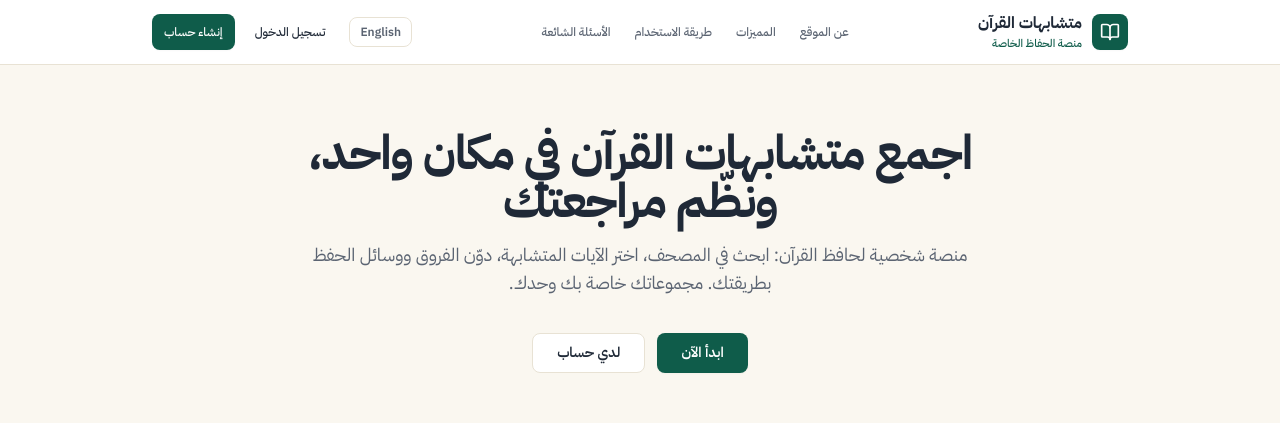
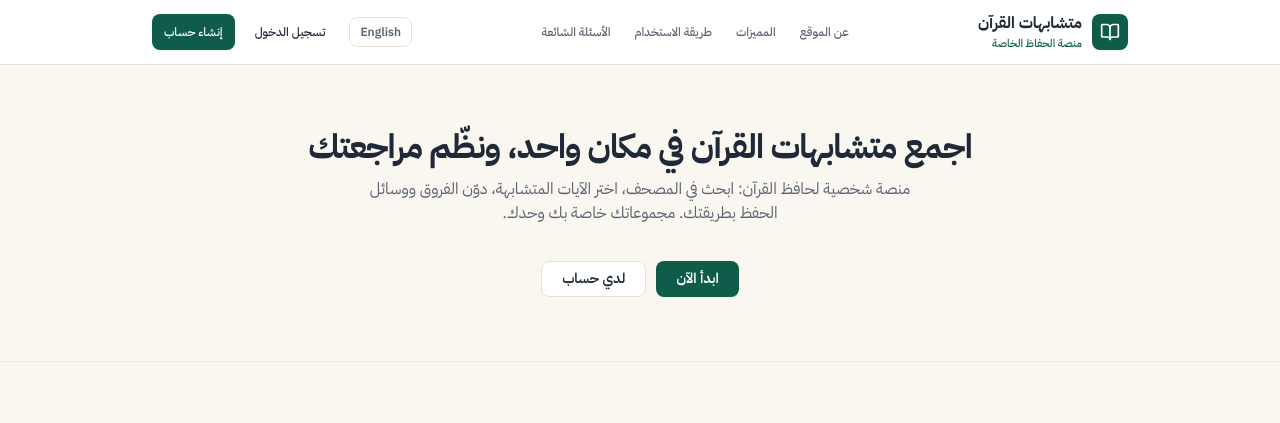
Before and after one commit to Youssef-elmohamadi/Similarities, a React (Vite) app: page / in a window 1280 px wide. Shown: the top 423 px of the page. Built offline with nearby package versions, Linux system fonts and the light colour scheme; no server answers.

Commit message:
fix: add vercel rewrites, hero typography sizing and live CORS verify

```diff
--- a/src/pages/LandingPage.tsx
+++ b/src/pages/LandingPage.tsx
@@ -270,22 +270,22 @@ export const LandingPage: React.FC = () => {
         <section className="py-6 sm:py-12 md:py-16 px-4 sm:px-6 border-b border-border/50">
           <div className="max-w-5xl mx-auto space-y-6 md:space-y-8 text-center">
             {/* Main Headline & Subtext */}
-            <div className="space-y-3 md:space-y-4 max-w-3xl mx-auto">
-              <h1 className="text-2xl sm:text-4xl md:text-5xl font-bold tracking-tight text-text-primary leading-[1.25]">
+            <div className="space-y-2.5 sm:space-y-3 max-w-2xl mx-auto">
+              <h1 className="text-xl sm:text-2xl md:text-3xl lg:text-[2.1rem] font-bold tracking-tight text-text-primary leading-[1.35]">
                 {tData.hero.h1}
               </h1>
-              <p className="text-sm sm:text-base md:text-lg text-text-secondary leading-relaxed max-w-2xl mx-auto">
+              <p className="text-xs sm:text-sm md:text-base text-text-secondary leading-relaxed max-w-xl mx-auto">
                 {tData.hero.subtext}
               </p>
             </div>
 
             {/* Action Buttons (Visible on mobile 360x640 above the fold) */}
-            <div className="flex flex-row items-center justify-center gap-3 pt-1">
+            <div className="flex flex-row items-center justify-center gap-2.5 pt-1">
               <Link to="/register">
                 <Button
                   variant="primary"
-                  size="md"
-                  className="min-h-[44px] px-6 text-sm font-semibold shadow-xs"
+                  size="sm"
+                  className="min-h-[40px] px-5 text-xs sm:text-sm font-semibold shadow-xs"
                 >
                   {tData.hero.getStartedBtn}
                 </Button>
@@ -293,8 +293,8 @@ export const LandingPage: React.FC = () => {
               <Link to="/login">
                 <Button
                   variant="outline"
-                  size="md"
-                  className="min-h-[44px] px-6 text-sm font-semibold"
+                  size="sm"
+                  className="min-h-[40px] px-5 text-xs sm:text-sm font-semibold"
                 >
                   {tData.hero.haveAccountBtn}
                 </Button>
```
Also changed, not shown: public/vercel.json (added), vercel.json (added), 5 other files (tests, documents, lock files or other folders).
